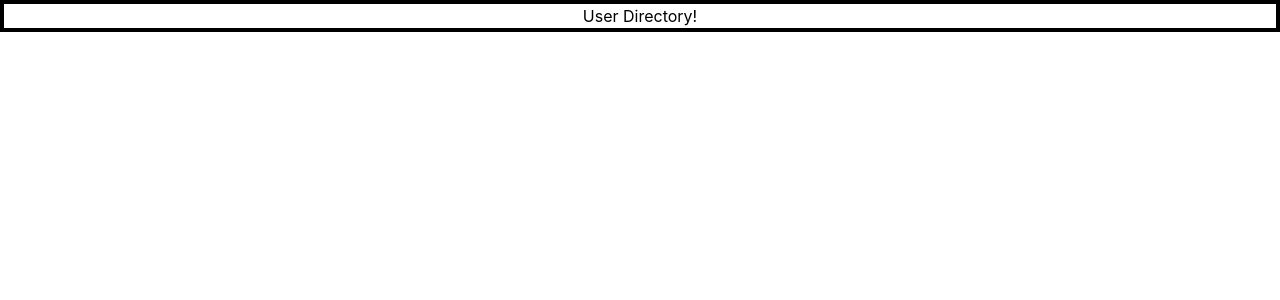
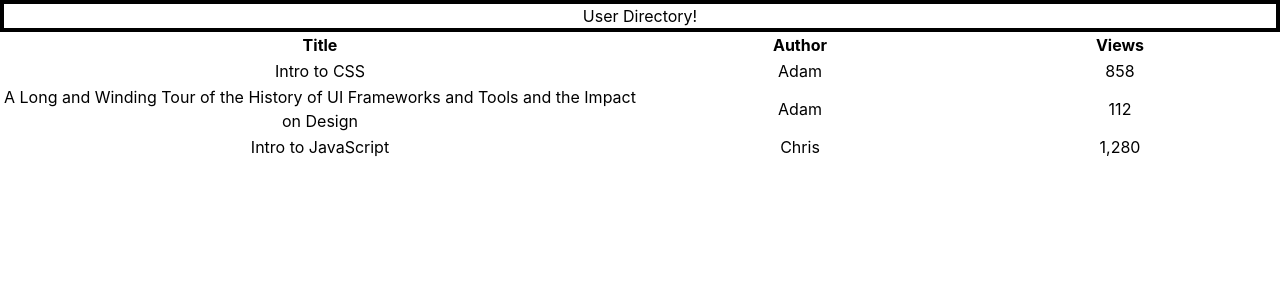
Before and after one commit to jdmarty/workforceDirectory, a React (Create React App) app: page / in a window 1280 px wide. Shown: the top 300 px of the page. Built offline with nearby package versions, Linux system fonts and the light colour scheme; no server answers.

Commit message:
added basic table

```diff
--- a/src/App.js
+++ b/src/App.js
@@ -1,11 +1,13 @@
 import logo from './logo.svg';
 import './App.css';
 import Navbar from "./components/Navbar"
+import Table from "./components/Table"
 
 function App() {
   return (
     <div className="App">
       <Navbar />
+      <Table />
     </div>
   );
 }
--- a/src/components/Navbar/index.js
+++ b/src/components/Navbar/index.js
@@ -1,4 +1,5 @@
-import React from "react"
+import React, { useEffect } from "react"
+import API from "../../util/API"
 
 function Navbar() {
     return (
--- /dev/null
+++ b/src/components/Table/index.js
@@ -0,0 +1,41 @@
+import React, { useEffect } from "react";
+import API from "../../util/API";
+
+function Table() {
+  useEffect(() => {
+    API.getMultipleUsers(10).then((data) => console.log(data));
+  }, []);
+  return (
+    <table className="table-fixed">
+      <thead>
+        <tr>
+          <th className="w-1/2">Title</th>
+          <th className="w-1/4">Author</th>
+          <th className="w-1/4">Views</th>
+        </tr>
+      </thead>
+      <tbody>
+        <tr>
+          <td>Intro to CSS</td>
+          <td>Adam</td>
+          <td>858</td>
+        </tr>
+        <tr>
+          <td>
+            A Long and Winding Tour of the History of UI Frameworks and Tools
+            and the Impact on Design
+          </td>
+          <td>Adam</td>
+          <td>112</td>
+        </tr>
+        <tr>
+          <td>Intro to JavaScript</td>
+          <td>Chris</td>
+          <td>1,280</td>
+        </tr>
+      </tbody>
+    </table>
+  );
+}
+
+export default Table;
```
